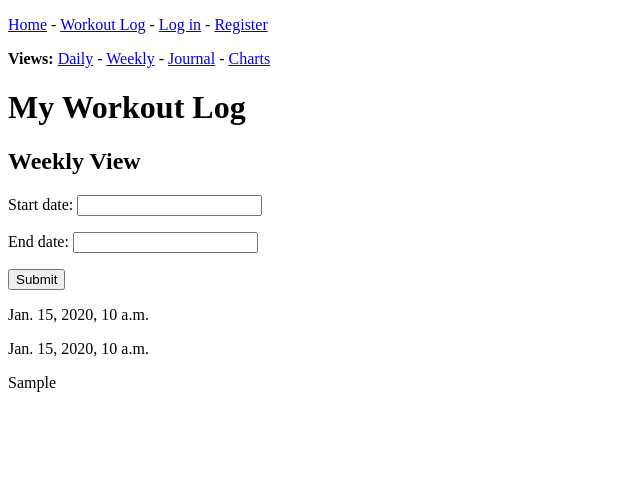
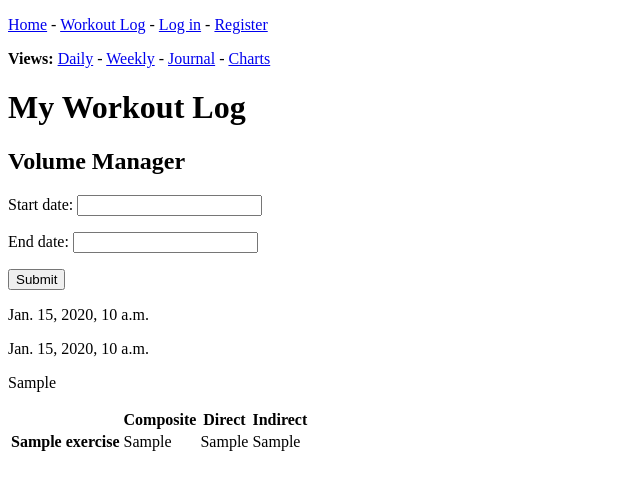
Before and after one commit to ben31w/balance, a Django app: template workout_log/templates/workout_log/weekly.html in a window 1280 px wide. Shown: the top 490 px of the page, without its empty margins (0-640 px from the left). Run offline with Django 4.2, Linux system fonts and the light colour scheme; tables that the repository leaves empty hold one stand-in row (values such as "Sample post"); the template is opened without the code that fills it: values that come from a table or form of the project are taken from there, most other values are stand-ins (such as "Sample title", 1, 10 or a date in 2020).

Commit message:
Volume Manager displays a table when the user submits a start and end date

```diff
--- a/workout_log/templates/workout_log/weekly.html
+++ b/workout_log/templates/workout_log/weekly.html
@@ -4,7 +4,7 @@
 
 {% block subcontent %}
     <h1>My Workout Log</h1>
-    <h2>Weekly View</h2>
+    <h2>Volume Manager</h2>
 
     <form method="post" action="{% url 'workout_log:weekly' %}">
         {% csrf_token %}
@@ -15,4 +15,25 @@
     <p>{{ start_date }}</p>
     <p>{{ end_date }}</p>
     <p>{{ volume_dict }}</p>
+
+    <!-- only render the table if the user has submitted a start and end date -->
+    {% if start_date and end_date %}
+    <table>
+        <tr>
+          <th></th>
+          <th scope="col">Composite</th>
+          <th scope="col">Direct</th>
+          <th scope="col">Indirect</th>
+        </tr>
+        <!-- Django takes .items instead of .items() -->
+        {% for exercise,volume_list in volume_dict.items %}
+            <tr>
+                <th scope="row">{{ exercise }}</th>
+                <td>{{ volume_list.0 }}</td>
+                <td>{{ volume_list.1 }}</td>
+                <td>{{ volume_list.2 }}</td>
+            </tr>
+        {% endfor %}
+      </table>
+    {% endif %}
 {% endblock subcontent %}
--- a/workout_log/views.py
+++ b/workout_log/views.py
@@ -8,8 +8,8 @@ from django.shortcuts import render, redirect
 from .forms import SetForm, WeeklyForm
 from .models import Exercise, Muscle, MuscleWorked, Set
 
-EXERCISES = Exercise.objects.all()
-MUSCLES = Muscle.objects.all()
+EXERCISES = Exercise.objects.order_by("name")
+MUSCLES = Muscle.objects.order_by("name")
 MUSCLES_WORKED = MuscleWorked.objects.all()
 
 
@@ -102,7 +102,7 @@ def calculate_volume(user, start_date, end_date):
     :param user:
     :param start_date:
     :param end_date:
-    :return:
+    :return: volume_dict, maps muscles to [composite, direct, indirect volume]
     """
     sets = (Set.objects.filter(logged_by=user)
             .filter(date__gte=start_date)
```
